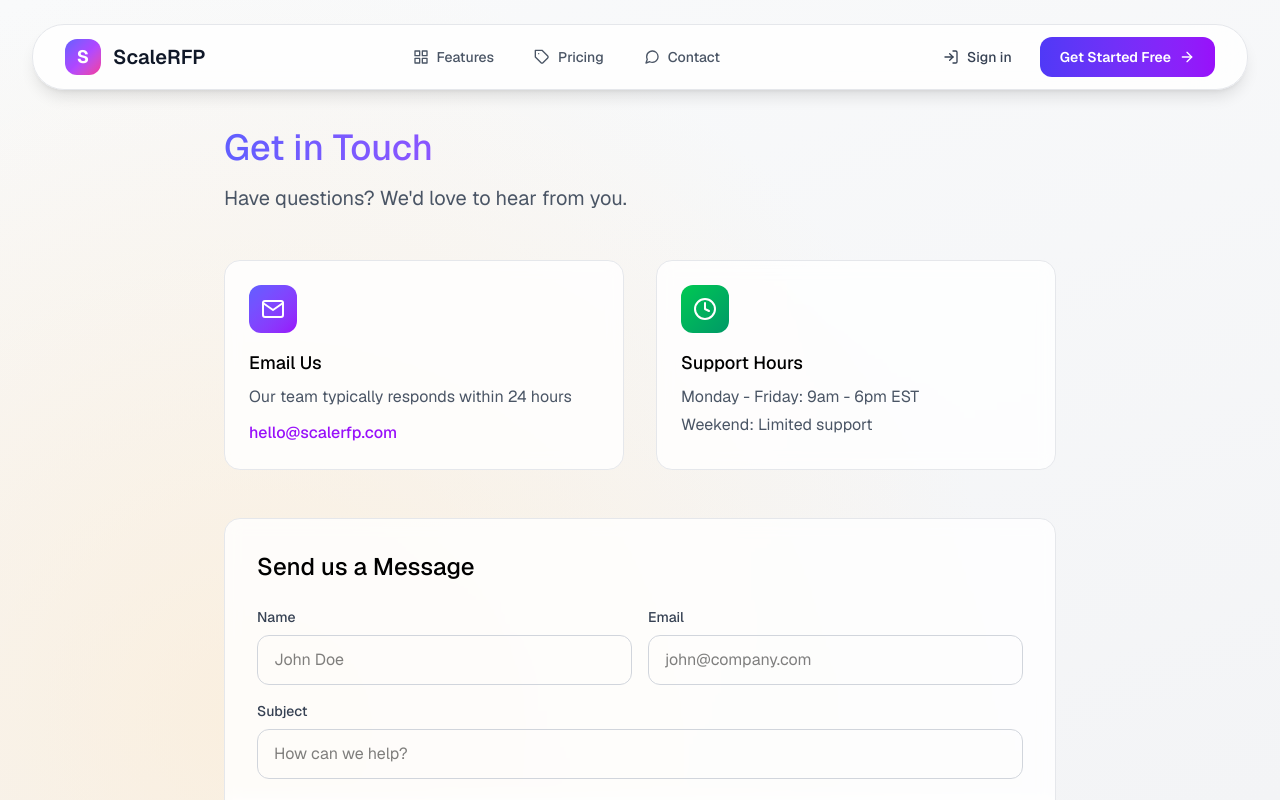
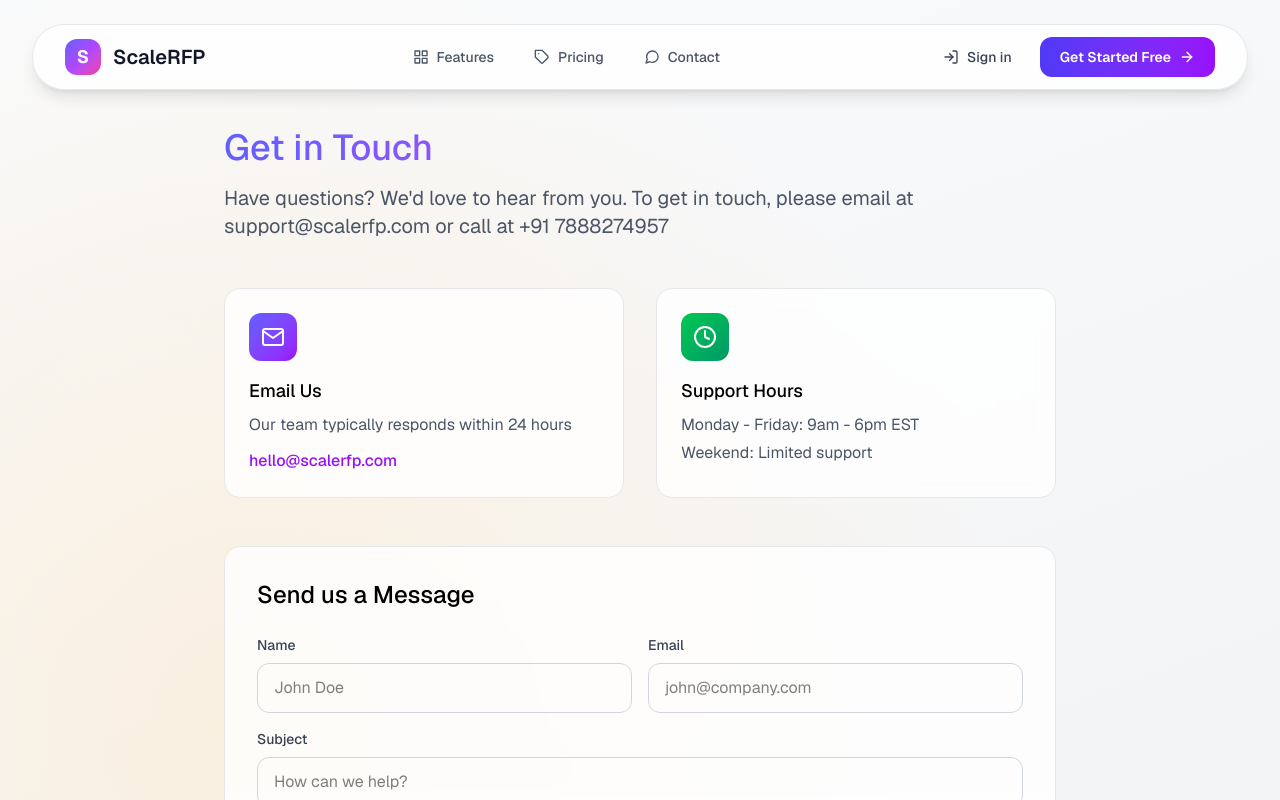
Before and after one commit to mohnishmsu962000/scalerfp-website, a Next.js app: page /contact in a window 1280 px wide. Shown: the top 800 px of the page. Built offline with nearby package versions, Linux system fonts and the light colour scheme.

Commit message:
Added contact info

```diff
--- a/src/app/contact/page.tsx
+++ b/src/app/contact/page.tsx
@@ -48,7 +48,7 @@
             Get in Touch
           </h1>
           <p className="text-xl text-gray-600 mb-12">
-            Have questions? We'd love to hear from you.
+            Have questions? We'd love to hear from you. To get in touch, please email at support@scalerfp.com or call at +91 7888274957
           </p>
 
           <div className="grid md:grid-cols-2 gap-8 mb-12">
```
